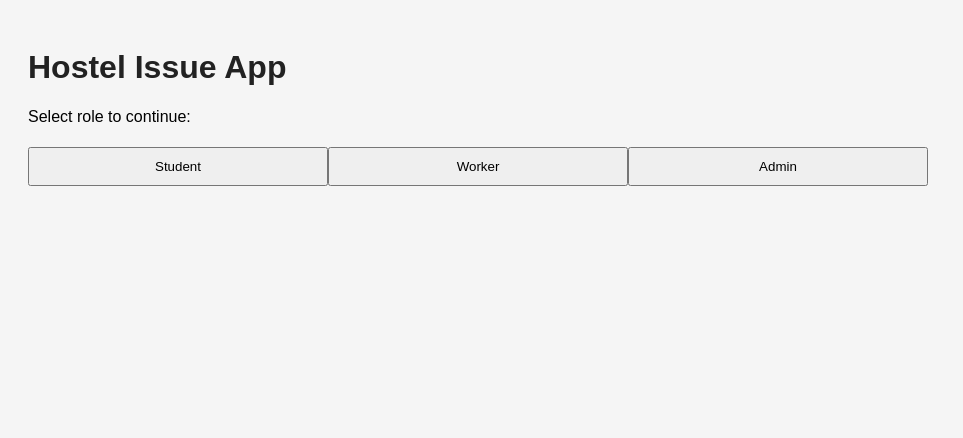
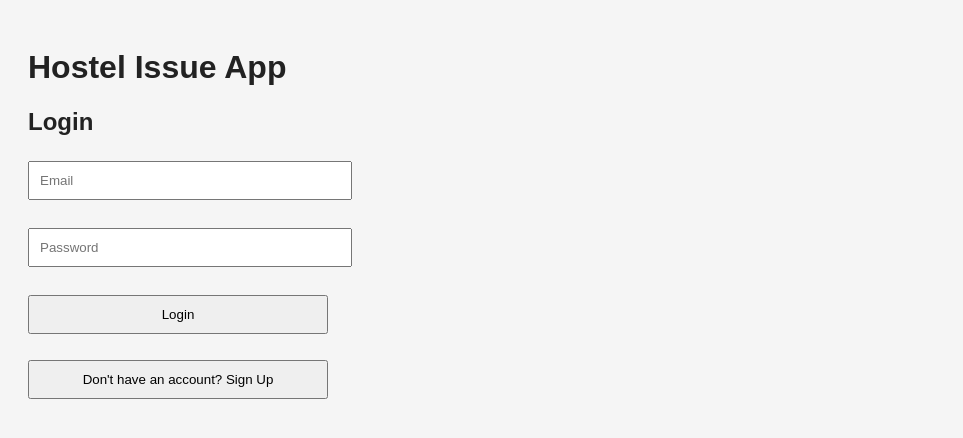
Before and after one commit to meesha214/hostel-issue-app, a React (Vite) app: page / in a window 1280 px wide. Shown: the top 438 px of the page, without its empty margins (0-963 px from the left). Built offline with nearby package versions, Linux system fonts and the light colour scheme; no server answers.

Commit message:
Auth works

```diff
--- a/package.json
+++ b/package.json
@@ -10,6 +10,8 @@
     "preview": "vite preview"
   },
   "dependencies": {
+    "@supabase/supabase-js": "^2.101.1",
+    "firebase": "^12.11.0",
     "react": "^19.2.4",
     "react-dom": "^19.2.4",
     "react-router-dom": "^7.14.0"
--- a/src/pages/Login.jsx
+++ b/src/pages/Login.jsx
@@ -1,21 +1,157 @@
+import { useState } from "react";
 import { useNavigate } from "react-router-dom";
+import { supabase } from "../supabaseClient";
 
 function Login() {
   const navigate = useNavigate();
 
-  const handleLogin = (role) => {
-    if (role === "student") navigate("/student");
-    if (role === "worker") navigate("/worker");
-    if (role === "admin") navigate("/admin");
+  const [isSignup, setIsSignup] = useState(false);
+  const [name, setName] = useState("");
+  const [roomNumber, setRoomNumber] = useState("");
+  const [role, setRole] = useState("student");
+  const [email, setEmail] = useState("");
+  const [password, setPassword] = useState("");
+  const [message, setMessage] = useState("");
+
+  const handleAuth = async (e) => {
+    e.preventDefault();
+    setMessage("");
+
+    if (isSignup) {
+      const { data, error } = await supabase.auth.signUp({
+        email,
+        password,
+      });
+
+      if (error) {
+        setMessage(error.message);
+        return;
+      }
+
+      const user = data.user;
+
+      if (user) {
+        const { error: profileError } = await supabase.from("profiles").insert([
+          {
+            id: user.id,
+            name,
+            email,
+            role,
+            room_number: roomNumber || null,
+          },
+        ]);
+
+        if (profileError) {
+          setMessage(profileError.message);
+          return;
+        }
+
+        setMessage("Signup successful. Now login.");
+        setIsSignup(false);
+        setName("");
+        setRoomNumber("");
+        setRole("student");
+        setEmail("");
+        setPassword("");
+      }
+    } else {
+      const { data, error } = await supabase.auth.signInWithPassword({
+        email,
+        password,
+      });
+
+      if (error) {
+        setMessage(error.message);
+        return;
+      }
+
+      const user = data.user;
+
+      if (user) {
+        const { data: profile, error: profileError } = await supabase
+          .from("profiles")
+          .select("role")
+          .eq("id", user.id)
+          .single();
+
+        if (profileError) {
+          setMessage(profileError.message);
+          return;
+        }
+
+        if (profile.role === "student") navigate("/student");
+        else if (profile.role === "worker") navigate("/worker");
+        else if (profile.role === "admin") navigate("/admin");
+      }
+    }
   };
 
   return (
     <div>
       <h1>Hostel Issue App</h1>
-      <p>Select role to continue:</p>
-      <button onClick={() => handleLogin("student")}>Student</button>
-      <button onClick={() => handleLogin("worker")}>Worker</button>
-      <button onClick={() => handleLogin("admin")}>Admin</button>
+      <h2>{isSignup ? "Sign Up" : "Login"}</h2>
+
+      <form onSubmit={handleAuth}>
+        {isSignup && (
+          <>
+            <input
+              type="text"
+              placeholder="Full Name"
+              value={name}
+              onChange={(e) => setName(e.target.value)}
+              required
+            />
+            <br /><br />
+
+            <select value={role} onChange={(e) => setRole(e.target.value)}>
+              <option value="student">Student</option>
+              <option value="worker">Worker</option>
+              <option value="admin">Admin</option>
+            </select>
+            <br /><br />
+
+            {role === "student" && (
+              <>
+                <input
+                  type="text"
+                  placeholder="Room Number"
+                  value={roomNumber}
+                  onChange={(e) => setRoomNumber(e.target.value)}
+                />
+                <br /><br />
+              </>
+            )}
+          </>
+        )}
+
+        <input
+          type="email"
+          placeholder="Email"
+          value={email}
+          onChange={(e) => setEmail(e.target.value)}
+          required
+        />
+        <br /><br />
+
+        <input
+          type="password"
+          placeholder="Password"
+          value={password}
+          onChange={(e) => setPassword(e.target.value)}
+          required
+        />
+        <br /><br />
+
+        <button type="submit">{isSignup ? "Sign Up" : "Login"}</button>
+      </form>
+
+      <p>{message}</p>
+
+      <button onClick={() => setIsSignup(!isSignup)}>
+        {isSignup
+          ? "Already have an account? Login"
+          : "Don't have an account? Sign Up"}
+      </button>
     </div>
   );
 }
--- /dev/null
+++ b/src/supabaseClient.js
@@ -0,0 +1,6 @@
+import { createClient } from '@supabase/supabase-js'
+
+const supabaseUrl = import.meta.env.VITE_SUPABASE_URL
+const supabaseAnonKey = import.meta.env.VITE_SUPABASE_ANON_KEY
+
+export const supabase = createClient(supabaseUrl, supabaseAnonKey)
```
Also changed, not shown: 1 other file (tests, documents, lock files or other folders).
